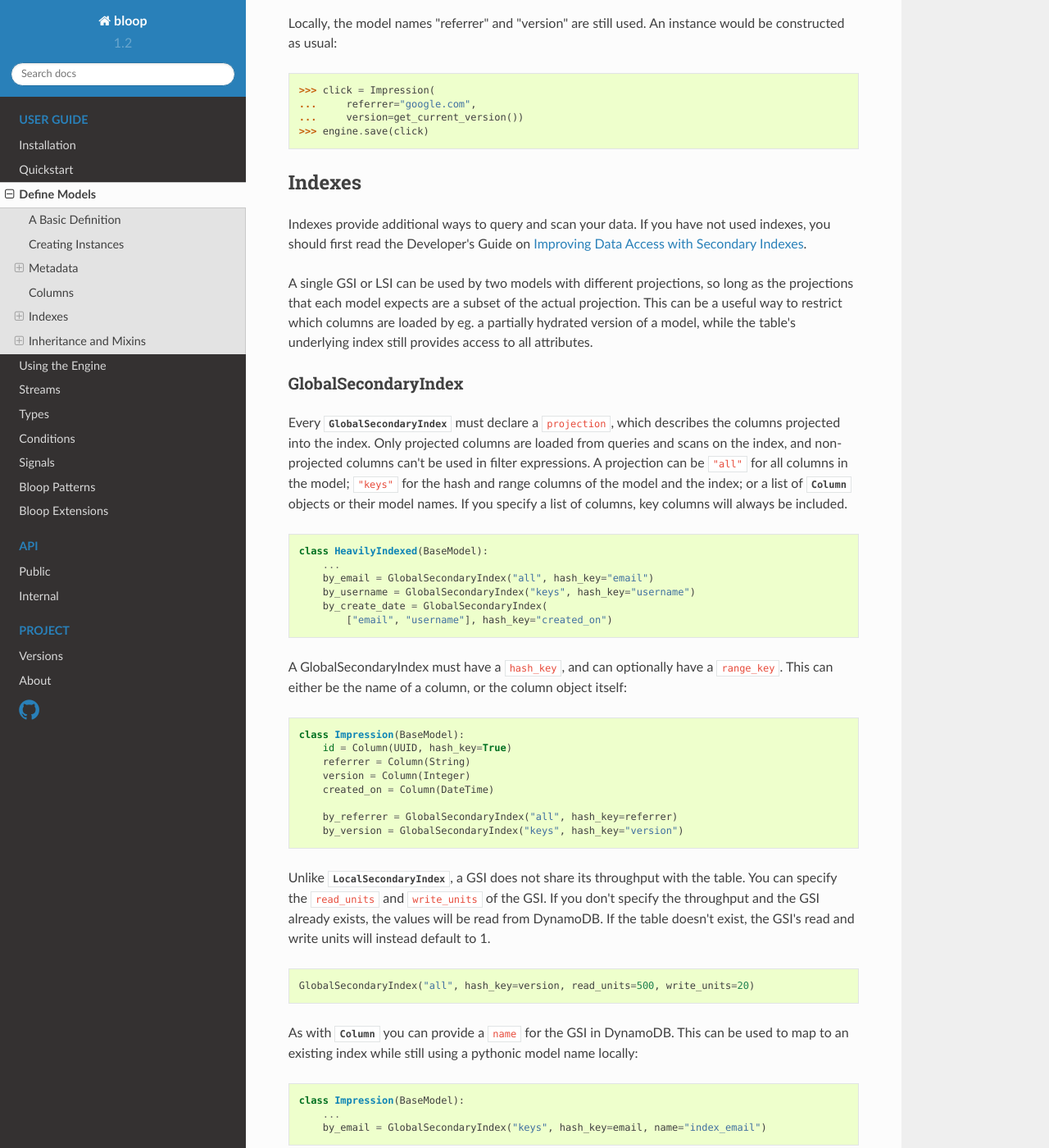
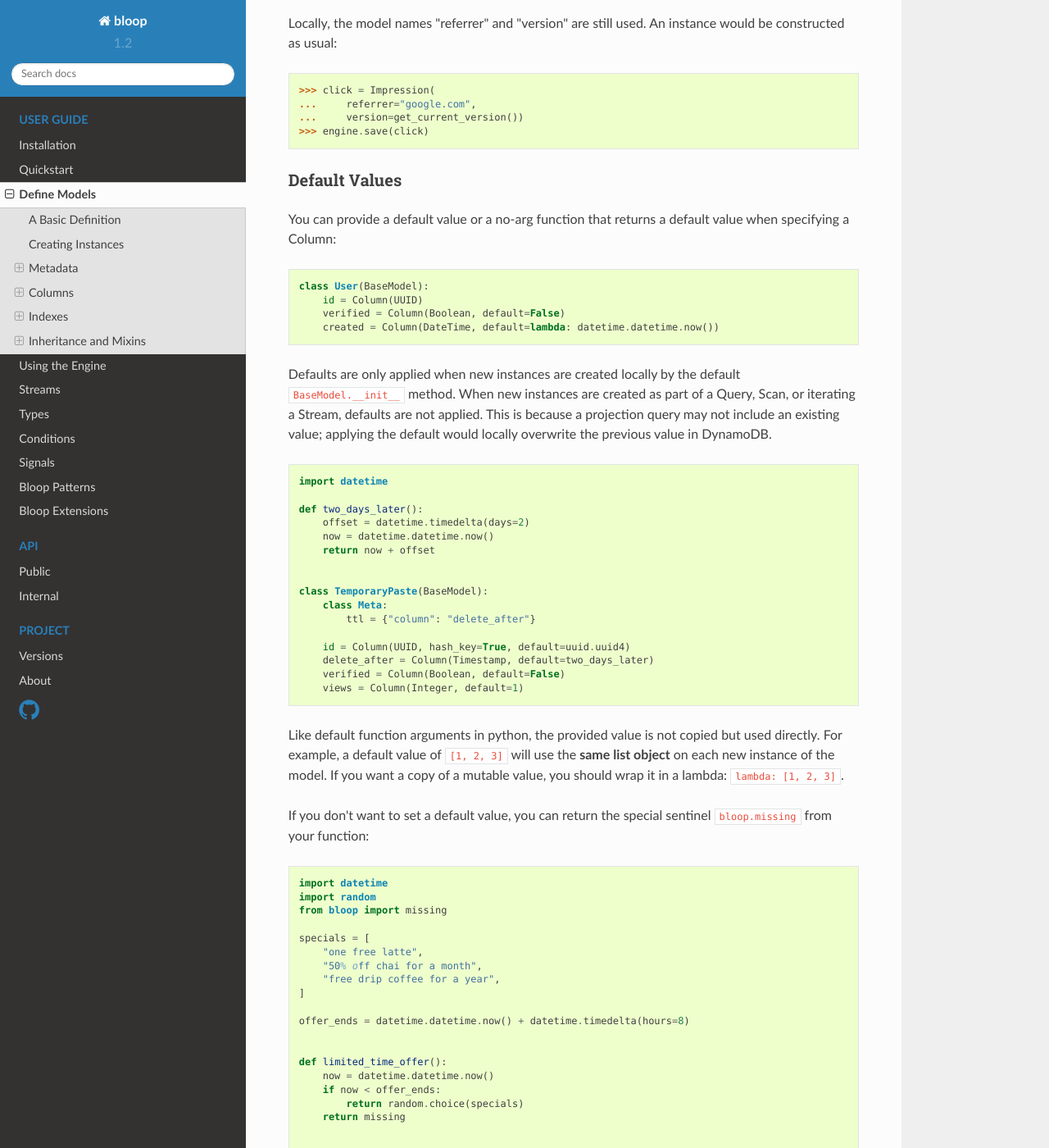
Before and after one commit to numberoverzero/bloop, a Sphinx documentation site: the page built from docs/user/models.rst, in a window 1280 px wide and 1400 px high, scrolled down 6155 px. Shown: the whole window at 82% size. Built offline with Sphinx 7.4.7 and the Read the Docs theme 2.0.0, drawn with Linux system fonts in a browser that asks for light colours; some of the changed text lies outside the part shown.

Commit message:
User guide Column defaults

```diff
--- a/docs/api/public.rst
+++ b/docs/api/public.rst
@@ -50,6 +50,12 @@ See :ref:`defining models <define-models>` in the User Guide.
     :members: __copy__
     :undoc-members:
     :special-members: __copy__
+
+    .. attribute:: default
+
+        A no-arg function used during instantiation of the column's
+        model.  Returns ``bloop.util.missing`` when the column does
+        not have a default.  Defaults to ``lambda: bloop.util.missing``.
 
     .. attribute:: dynamo_name
 
--- a/docs/user/models.rst
+++ b/docs/user/models.rst
@@ -328,6 +328,85 @@ Locally, the model names "referrer" and "version" are still used.  An instance w
     ...     version=get_current_version())
     >>> engine.save(click)
 
+
+----------------
+ Default Values
+----------------
+
+You can provide a default value or a no-arg function that returns a default value when specifying a Column:
+
+.. code-block:: python
+
+    class User(BaseModel):
+        id = Column(UUID)
+        verified = Column(Boolean, default=False)
+        created = Column(DateTime, default=lambda: datetime.datetime.now())
+
+
+Defaults are only applied when new instances are created locally by the default ``BaseModel.__init__`` method.
+When new instances are created as part of a Query, Scan, or iterating a Stream, defaults are not applied.  This is
+because a projection query may not include an existing value; applying the default would locally overwrite the
+previous value in DynamoDB.
+
+.. code-block:: python
+
+
+    import datetime
+
+    def two_days_later():
+        offset = datetime.timedelta(days=2)
+        now = datetime.datetime.now()
+        return now + offset
+
+
+    class TemporaryPaste(BaseModel):
+        class Meta:
+            ttl = {"column": "delete_after"}
+
+        id = Column(UUID, hash_key=True, default=uuid.uuid4)
+        delete_after = Column(Timestamp, default=two_days_later)
+        verified = Column(Boolean, default=False)
+        views = Column(Integer, default=1)
+
+
+Like default function arguments in python, the provided value is not copied but used directly.  For example, a
+default value of ``[1, 2, 3]`` will use the **same list object** on each new instance of the model.  If you want a
+copy of a mutable value, you should wrap it in a lambda: ``lambda: [1, 2, 3]``.
+
+If you don't want to set a default value, you can return the special sentinel ``bloop.missing`` from your function:
+
+.. code-block:: python
+
+    import datetime
+    import random
+    from bloop import missing
+
+    specials = [
+        "one free latte",
+        "50% off chai for a month",
+        "free drip coffee for a year",
+    ]
+
+    offer_ends = datetime.datetime.now() + datetime.timedelta(hours=8)
+
+
+    def limited_time_offer():
+        now = datetime.datetime.now()
+        if now < offer_ends:
+            return random.choice(specials)
+        return missing
+
+
+    class User(BaseModel):
+        id = Column(UUID, hash_key=True)
+        active_coupon = Column(String, default=limited_time_offer)
+
+In this example, a random special is applied to new users for the next 8 hours.  Afterwards, the
+``limited_time_offer`` function will return ``bloop.missing`` and the user won't have an active coupon.
+
+Returning ``bloop.missing`` tells Bloop not to set the value, which is different than setting the value to ``None``.
+An explicit ``None`` will clear any existing value on save, while not setting it leaves the value as-is.
+
 =========
  Indexes
 =========
```
